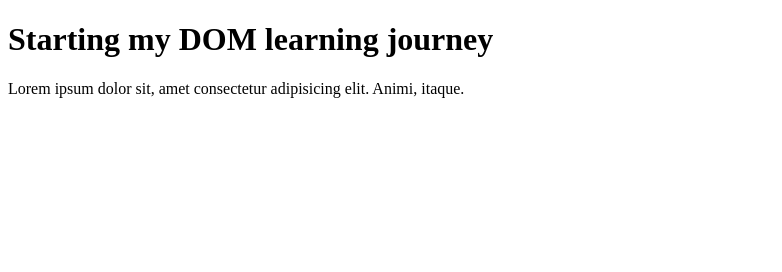
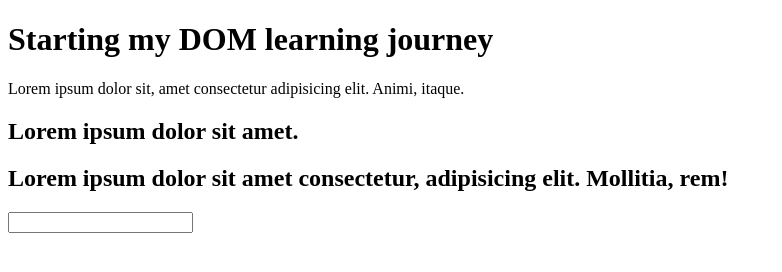
Before and after one commit to SubhankarSikder/JavaScript, a plain HTML site: page 06_dom/one.html in a window 1280 px wide. Shown: the whole page, without its empty margins (0-782 px from the left). Drawn offline with Linux system fonts and the light colour scheme.

Commit message:
learning dom

```diff
--- a/06_dom/one.html
+++ b/06_dom/one.html
@@ -8,6 +8,10 @@
     <div class="dom">
         <h1 class="heading" id="heading">Starting my DOM learning journey</h1>
         <p>Lorem ipsum dolor sit, amet consectetur adipisicing elit. Animi, itaque.</p>
+        <h2 id="firstH2" class="h2">Lorem ipsum dolor sit amet.</h2>
+        <h2 id="secondH2" class="h2">Lorem ipsum dolor sit amet consectetur, adipisicing elit. Mollitia, rem!</h2>
+
+        <input type="password" name="" id="">
     </div>
 </body>
 </html>
```
